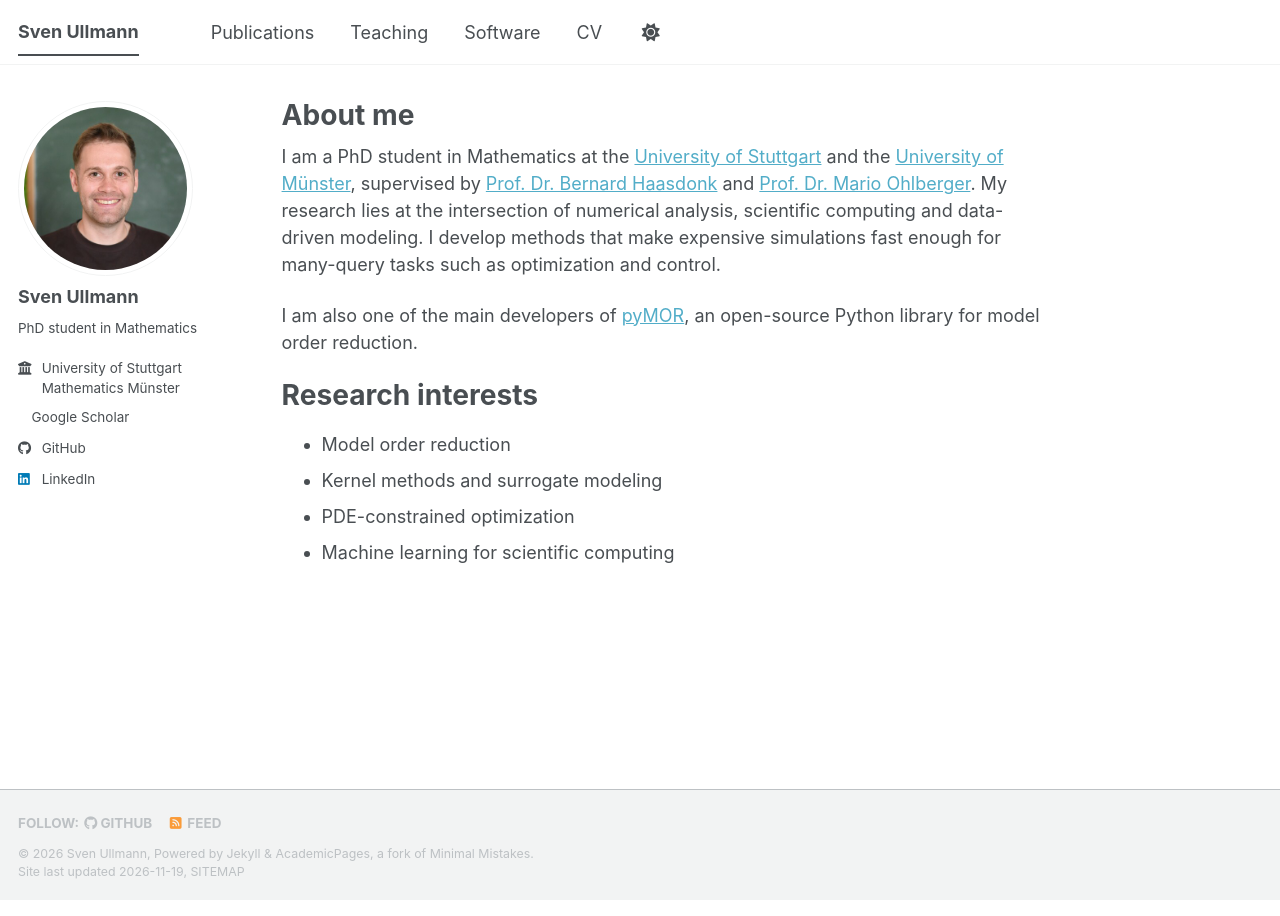
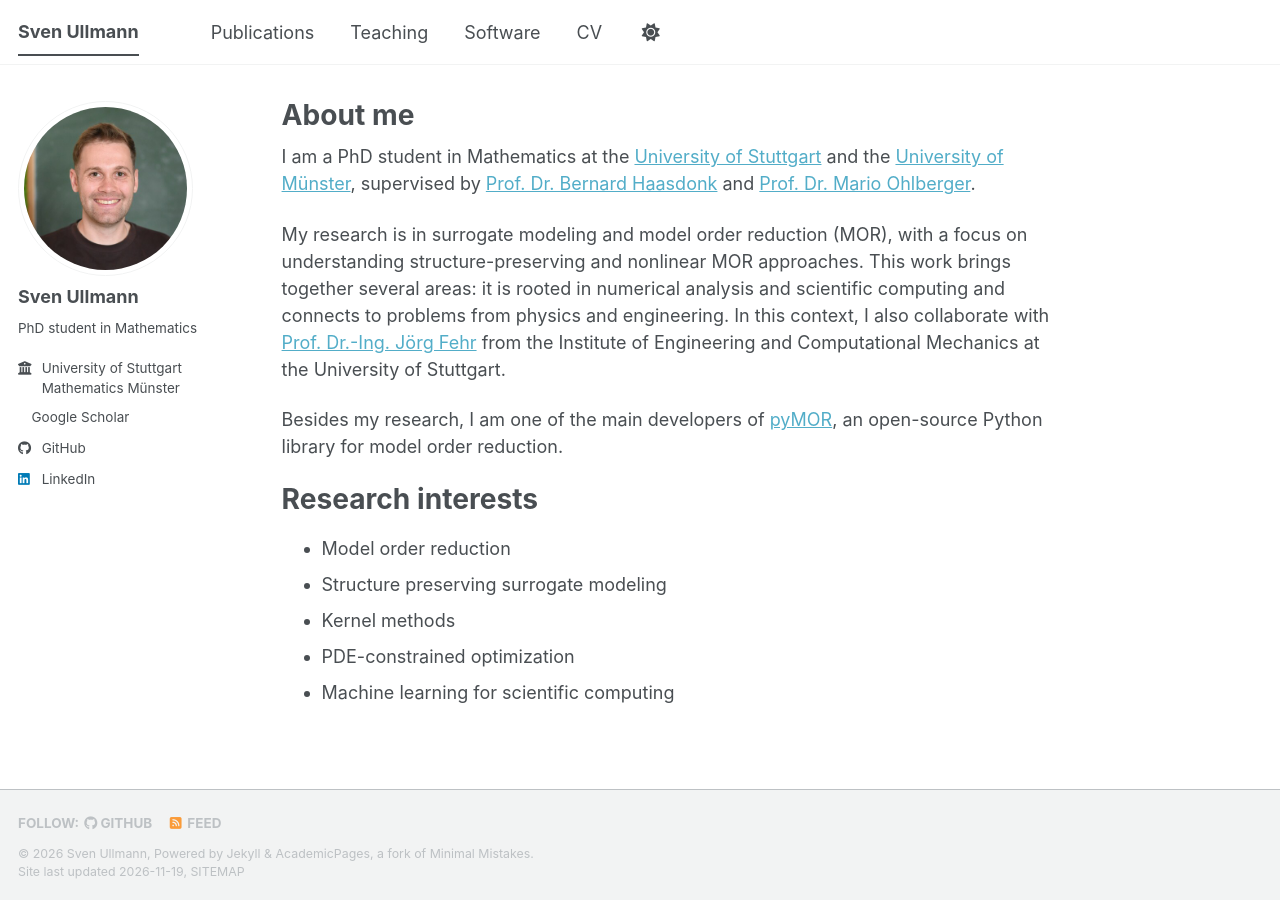
Before and after one commit to ullmannsven/ullmannsven.github.io, a Jekyll site: the page built from _pages/about.md, in a window 1280 px wide. Built offline with Jekyll 4.4.1, drawn with Linux system fonts in a browser that asks for light colours; a script bundle is joined from its source files by our own code; a style sheet for code colours, icons or effects is not loaded.

Commit message:
Rewrite intro

```diff
--- a/_pages/about.md
+++ b/_pages/about.md
@@ -7,13 +7,16 @@ redirect_from:
   - /about.html
 ---
 
-I am a PhD student in Mathematics at the [University of Stuttgart](https://www.ians.uni-stuttgart.de/) and the [University of Münster](https://www.uni-muenster.de/MathematicsMuenster/), supervised by [Prof. Dr. Bernard Haasdonk](https://www.ians.uni-stuttgart.de/institute/team/Haasdonk-00002/) and [Prof. Dr. Mario Ohlberger](https://www.uni-muenster.de/AMM/en/ohlberger/team/mario_ohlberger.shtml). My research lies at the intersection of numerical analysis, scientific computing and data-driven modeling. I develop methods that make expensive simulations fast enough for many-query tasks such as optimization and control.
+I am a PhD student in Mathematics at the [University of Stuttgart](https://www.ians.uni-stuttgart.de/) and the [University of Münster](https://www.uni-muenster.de/MathematicsMuenster/), supervised by [Prof. Dr. Bernard Haasdonk](https://www.ians.uni-stuttgart.de/institute/team/Haasdonk-00002/) and [Prof. Dr. Mario Ohlberger](https://www.uni-muenster.de/AMM/en/ohlberger/team/mario_ohlberger.shtml).
 
-I am also one of the main developers of [pyMOR](https://pymor.org), an open-source Python library for model order reduction.
+My research is in surrogate modeling and model order reduction (MOR), with a focus on understanding structure-preserving and nonlinear MOR approaches. This work brings together several areas: it is rooted in numerical analysis and scientific computing and connects to problems from physics and engineering. In this context, I also collaborate with [Prof. Dr.-Ing. Jörg Fehr](https://www.itm.uni-stuttgart.de/en/institute/team/Fehr/) from the Institute of Engineering and Computational Mechanics at the University of Stuttgart.
+
+Besides my research, I am one of the main developers of [pyMOR](https://pymor.org), an open-source Python library for model order reduction.
 
 Research interests
 ======
 * Model order reduction
-* Kernel methods and surrogate modeling
+* Structure preserving surrogate modeling
+* Kernel methods
 * PDE-constrained optimization
 * Machine learning for scientific computing
```
